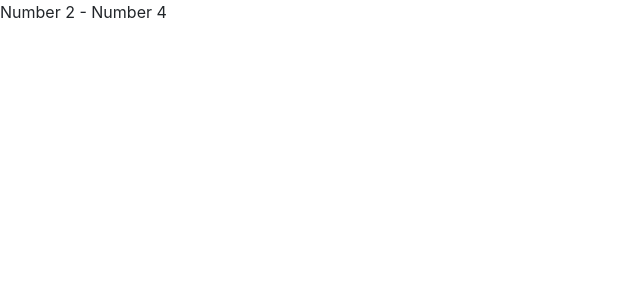
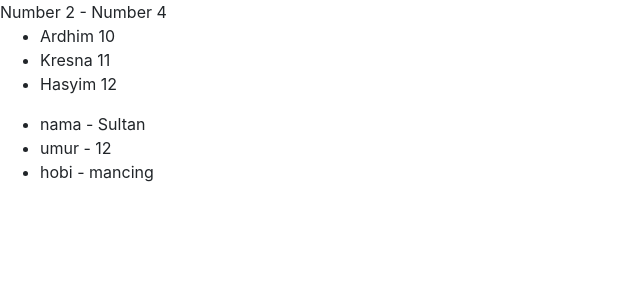
Before and after one commit to setiawanswan/Play-With-VueJs, a Vue app in the folder play-with-vuejs/: page / in a window 1280 px wide. Shown: the top 300 px of the page, without its empty margins (0-640 px from the left). Built offline with nearby package versions, Linux system fonts and the light colour scheme.

Commit message:
loop in vuejs

```diff
--- a/play-with-vuejs/src/views/Home.vue
+++ b/play-with-vuejs/src/views/Home.vue
@@ -1,20 +1,49 @@
 <template>
-  <div id="app">
-    Number {{MixNumberOne}} - Number {{MixNumberTwo}}
+  <div>
+    <div id="app">Number {{MixNumberOne}} - Number {{MixNumberTwo}}</div>
+    <div id="member">
+      <ul>
+        <li
+          v-for="member in members"
+          :key="member"
+        >
+          {{member.nama}} {{member.umur}}
+        </li>
+      </ul>
+    </div>
+    <div id="crew">
+      <ul>
+        <li
+          v-for="(key, crew) in crews"
+          :key="crew"
+        >
+        {{crew}} - {{key}}
+        </li>
+      </ul>
+    </div>
   </div>
 </template>
 
 <script>
-
 export default {
-  data(){
-    return{
-      MixNumberOne : 2,
-    }
+  data() {
+    return {
+      MixNumberOne: 2,
+      members : [
+        {nama: "Ardhim", umur: 10},
+        {nama: "Kresna", umur: 11},
+        {nama: "Hasyim", umur: 12}
+      ],
+      crews : {
+        nama : "Sultan",
+        umur : 12,
+        hobi : "mancing"
+      }
+    };
   },
   computed: {
-    MixNumberTwo : function(){
-      return this.MixNumberOne + 2
+    MixNumberTwo: function() {
+      return this.MixNumberOne + 2;
     }
   }
 };
```
